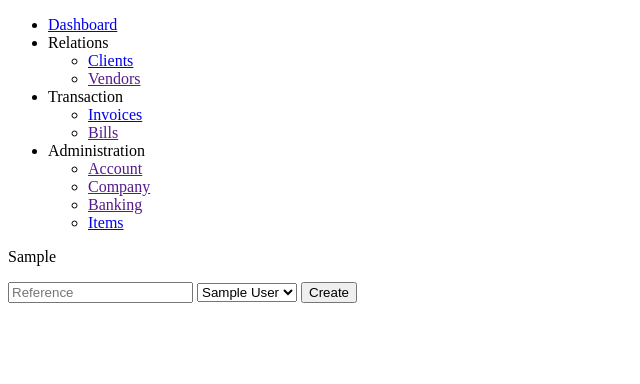
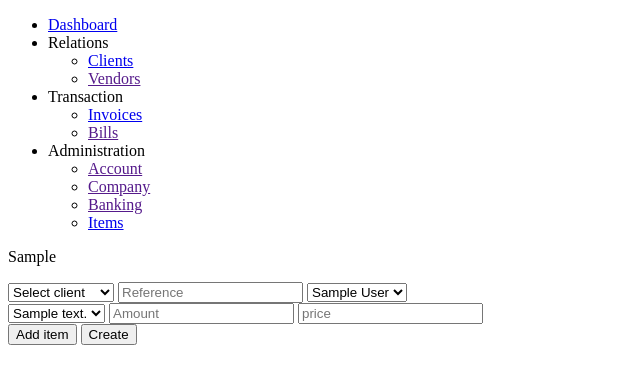
Before and after one commit to Andrew-Beard/Django_Vue_CRM, a Django app: page /invoices in a window 1280 px wide. Shown: the part 34-418 px from the top of the page, without its empty margins (0-640 px from the left). Run offline with Django 3.2, Linux system fonts and the light colour scheme; a user stored in the database is signed in; tables that the repository leaves empty hold one stand-in row (values such as "Sample post").

Commit message:
add items to invoices

```diff
--- a/accounting/static/js/create.js
+++ b/accounting/static/js/create.js
@@ -1,24 +1,45 @@
-function create(formData, updateUrl) {
-    return fetch(updateUrl, {
+function post(formData, url) {
+    return fetch(url, {
         method: 'POST',
         headers: {
             'X-CSRFToken': getCookie('csrftoken')
         },
         body: formData,
-    }).then(response => response.json())
-        .catch(error => error.json())
+    }).then(response => response.json()).catch(error => error.json())
+}
+
+function create() {
+    document.querySelectorAll('[data-create-form]').forEach((form) => {
+        watchItems(form);
+        const url = form.querySelector('[data-url]').getAttribute('data-url');
+        const formData = new FormData();
+        form.querySelector('[data-submit]').addEventListener('click', async () => {
+            form.querySelectorAll('[data-field]').forEach((field) => {
+                formData.append(field.getAttribute('name'), field.value)
+            });
+            const items = {};
+            form.querySelectorAll('[data-item]').forEach((item) => {
+                const pk = item.querySelector('[data-item-pk]').value;
+                const amount = item.querySelector('[data-item-amount]').value;
+                const price = item.querySelector('[data-item-price]').value;
+                items[pk] = {
+                    "amount": amount,
+                    "price": price,
+                }
+            });
+            if (Object.keys(items).length) formData.append('items', JSON.stringify(items));
+            addMessage(await post(formData, url));
+        });
+    });
+}
+
+function watchItems(form) {
+    form.querySelector('[data-add-item]').addEventListener('click', () => {
+        const clone = form.querySelector('[data-item-template]').content.cloneNode(true);
+        form.querySelector('[data-items]').appendChild(clone);
+    });
 }
 
 window.addEventListener('DOMContentLoaded', () => {
-    document.querySelectorAll('[data-create-form]').forEach((form) => {
-        const updateUrl = form.querySelector('[data-url]').getAttribute('data-url');
-        const formData = new FormData();
-        form.querySelector('[data-submit]').addEventListener('click', async () => {
-            form.querySelectorAll('[data-field]').forEach((field) => {
-                console.log(field.getAttribute('name'));
-                formData.append(field.getAttribute('name'), field.value)
-            });
-            addMessage(await create(formData, updateUrl));
-        });
-    });
+    create();
 });
--- a/accounting/templates/accounting/base.html
+++ b/accounting/templates/accounting/base.html
@@ -75,6 +75,7 @@
 </main>
 
 <script src="{% static "js/app.js" %}"></script>
+<script src="{% static "js/create.js" %}"></script>
 {% block scripts %}
 {% endblock %}
 
--- a/accounting/templates/accounting/invoices.html
+++ b/accounting/templates/accounting/invoices.html
@@ -12,18 +12,52 @@
         {#        </a>#}
     {% endfor %}
 
-    <section>
-        <form method="POST" action="{% url 'accounting:invoices' %}">
+    <section data-create-form>
+        <span data-url="{% url 'accounting:invoice_create' %}"></span>
         {% csrf_token %}
-            <input type="text" name="reference" placeholder="Reference">
-            <select name="currency">
+        <select data-field name="client">
+            <option disabled hidden selected>Select client</option>
+            {% for client in clients %}
+                <option value="{{ client.uuid }}">
+                    {{ client.name }}s
+                </option>
+            {% endfor %}
+        </select>
+        <input data-field type="text" name="reference" placeholder="Reference">
+        <select data-field name="currency">
             {% for currency in currencies %}
                 <option value="{{ currency.pk }}" {% if currency.pk == default_currency %} selected {% endif %}>
                     {{ currency.name }}
                 </option>
             {% endfor %}
         </select>
-            <button>Create</button>
-        </form>
+        <div data-items>
+            <div data-item>
+                <select data-item-pk>
+                    {% for item in items %}
+                        <option value="{{ item.uuid }}" data-price="{{ item.default_price }}">
+                            {{ item.description }}
+                        </option>
+                    {% endfor %}
+                </select>
+                <input type="number" data-item-amount placeholder="Amount">
+                <input type="number" data-item-price placeholder="price">
+            </div>
+        </div>
+        <button data-add-item>Add item</button>
+        <template data-item-template>
+            <div data-item>
+                <select data-item-pk>
+                    {% for item in items %}
+                        <option value="{{ item.uuid }}" data-price="{{ item.default_price }}">
+                            {{ item.description }}
+                        </option>
+                    {% endfor %}
+                </select>
+                <input type="number" data-item-amount placeholder="Amount">
+                <input type="number" data-item-price placeholder="price">
+            </div>
+        </template>
+        <button data-submit>Create</button>
     </section>
 {% endblock %}
--- a/accounting/templates/accounting/items.html
+++ b/accounting/templates/accounting/items.html
@@ -17,7 +17,3 @@
         <button data-submit>Create</button>
     </section>
 {% endblock %}
-
-{% block scripts %}
-    <script src="{% static "js/create.js" %}"></script>
-{% endblock %}
--- a/accounting/urls.py
+++ b/accounting/urls.py
@@ -18,5 +18,6 @@ urlpatterns = [
       path('items', views.items, name='items'),
       path('items/create', views.item_create, name='item_create'),
 
-      path('invoices', views.invoices, name='invoices')
+      path('invoices', views.invoices, name='invoices'),
+      path('invoices/create', views.invoice_create, name='invoice_create'),
 ] + static(settings.STATIC_URL, document_root=settings.STATIC_ROOT)
--- a/accounting/views.py
+++ b/accounting/views.py
@@ -4,6 +4,8 @@ from django.db import transaction
 from django.shortcuts import render, get_object_or_404
 from django.http import HttpResponseRedirect, HttpResponse
 from django.urls import reverse
+
+import json
 
 from rest_framework.decorators import api_view
 from rest_framework import serializers
@@ -190,11 +192,14 @@ def invoices(request):
     client_items = Client.objects.filter(company=company)
     invoice_items = Invoice.objects.filter(client__in=client_items.values_list('pk'))
     currency_items = Currency.objects.all()
+    item_items = Item.objects.filter(company=company)
 
     context = {
         'invoices': invoice_items,
         'default_currency': company.default_currency.pk,
+        'clients': client_items,
         'currencies': currency_items,
+        'items': item_items,
     }
 
     return render(request, 'accounting/invoices.html', context)
@@ -202,24 +207,42 @@ def invoices(request):
 
 @login_required()
 @employee_check
-@profile_completed
+@api_view(['POST'])
 def invoice_create(request):
-    if not request.method == "POST":
-        return HttpResponse(status=405)
+    client_uuid = request.data['client']
+    currency_pk = request.data['currency']
+    reference = request.data['reference']
+    item_json = request.data['items']
 
-    client_uuid = request.POST['client']
+    if not client_uuid or not currency_pk or not reference or not item_json:
+        return Response({'status': 'ERROR', 'message': 'Fields missing'}, status=status.HTTP_400_BAD_REQUEST)
+
     client_item = get_object_or_404(Client, uuid=client_uuid)
+    currency_item = get_object_or_404(Currency, pk=currency_pk)
     if not client_item.company == request.user.employee.company:
-        return HttpResponse(status=404)
+        return Response({'status': 'ERROR', 'message': 'Client not found'}, status=status.HTTP_404_NOT_FOUND)
 
     # todo add try catch
     with transaction.atomic():
         Invoice.objects.create(
-            client=client_item.pk,
-            reference=request.POST['reference'],
-            currency=request.POST['currency'],
+            client=client_item,
+            reference=reference,
+            currency=currency_item,
         )
-        client = Client.objects.latest('id')
+        invoice = Invoice.objects.latest('id')
+        item_items = json.loads(item_json)
+        print(item_items)
+        for key in item_items:
+            item_item = get_object_or_404(Item, uuid=key)
+            if not item_item.company == request.user.employee.company:
+                return Response({'status': 'ERROR', 'message': 'Item not found'}, status=status.HTTP_404_NOT_FOUND)
 
-    messages.add_message(request, messages.SUCCESS, F"Created invoice.")
-    return HttpResponseRedirect(reverse('accounting:invoices'))
+            InvoiceItem.objects.create(
+                invoice=invoice,
+                item=item_item,
+                price=item_items[key]['price'],
+                amount=item_items[key]['amount'],
+            )
+            print(item_items[key]['amount'])
+
+    return Response({'status': 'SUCCESS', 'message': 'Invoice created'}, status=status.HTTP_200_OK)
```
Lines whose indentation alone changed are shown as unchanged.
